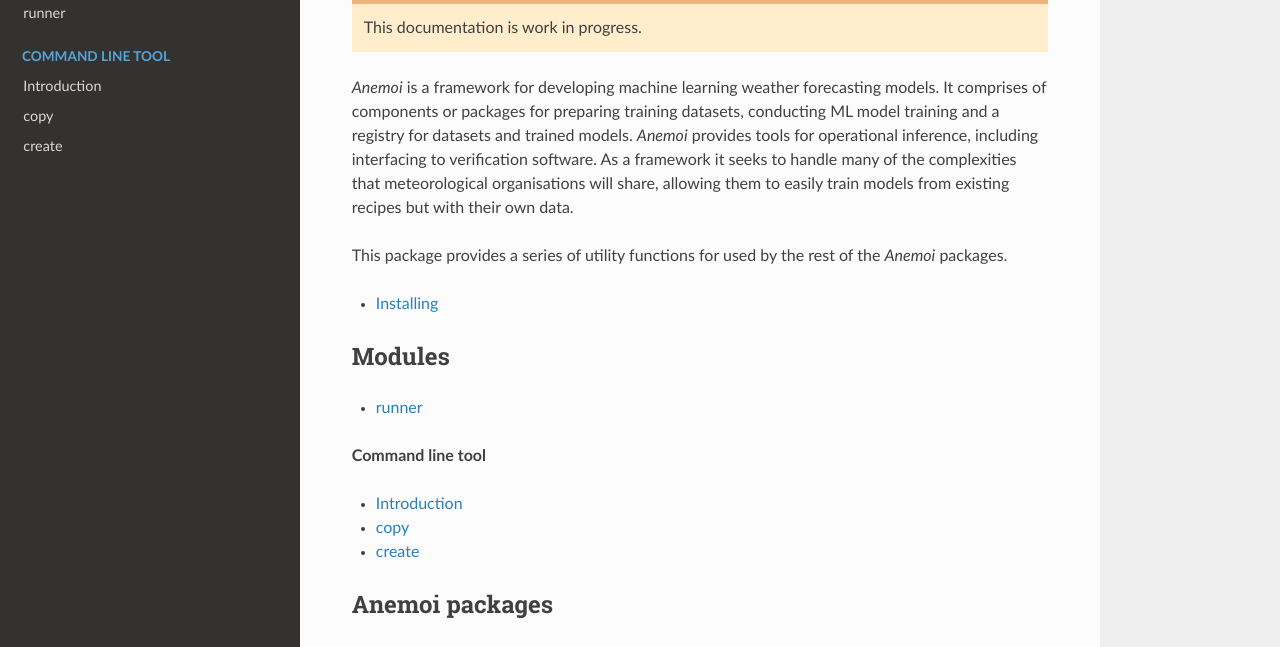
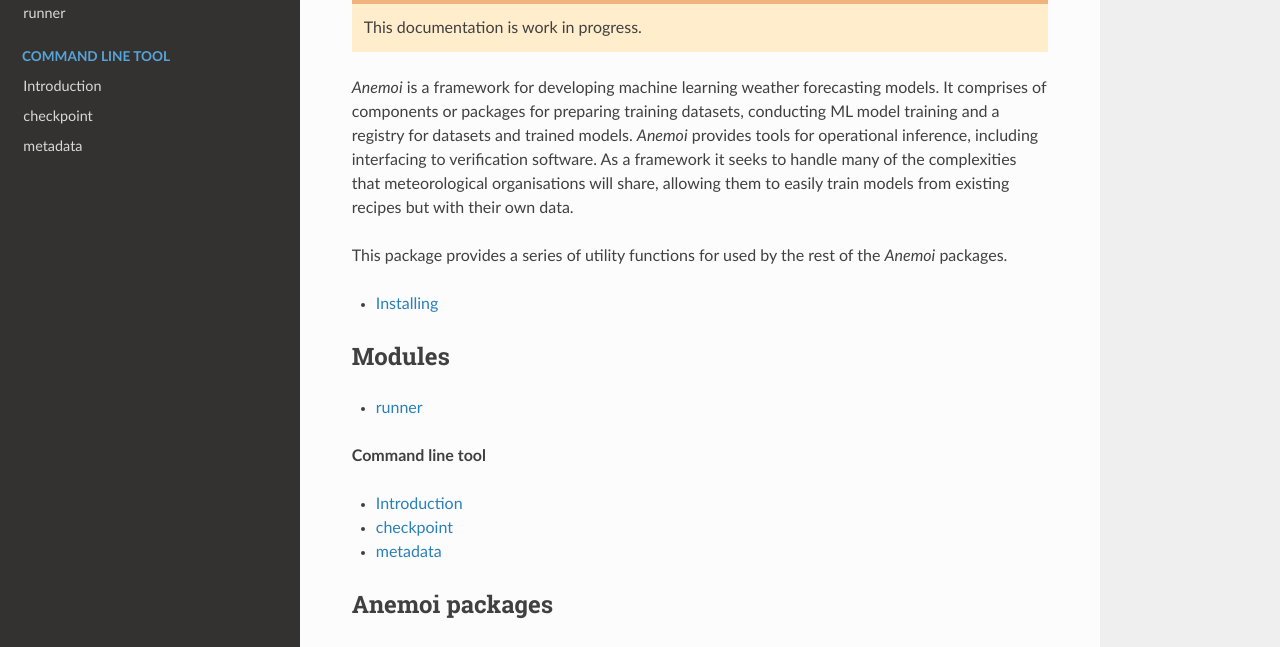
Before and after one commit to ecmwf/anemoi-inference, a Sphinx documentation site: the page built from docs/index.rst, in a window 1280 px wide and 1242 px high. Shown: the part 185-832 px from the top of the window. Built offline with Sphinx 7.4.7 and the Read the Docs theme 2.0.0, drawn with Linux system fonts in a browser that asks for light colours.

Commit message:
Update doc

```diff
--- a/docs/cli/checkpoint.rst
+++ b/docs/cli/checkpoint.rst
@@ -1,5 +1,5 @@
-copy
-====
+checkpoint
+==========
 
 .. argparse::
     :module: anemoi.datasets.__main__
--- a/docs/cli/metadata.rst
+++ b/docs/cli/metadata.rst
@@ -1,5 +1,5 @@
-create
-======
+metadata
+========
 
 Use this command to create a dataset from a recipe file:
 
```
